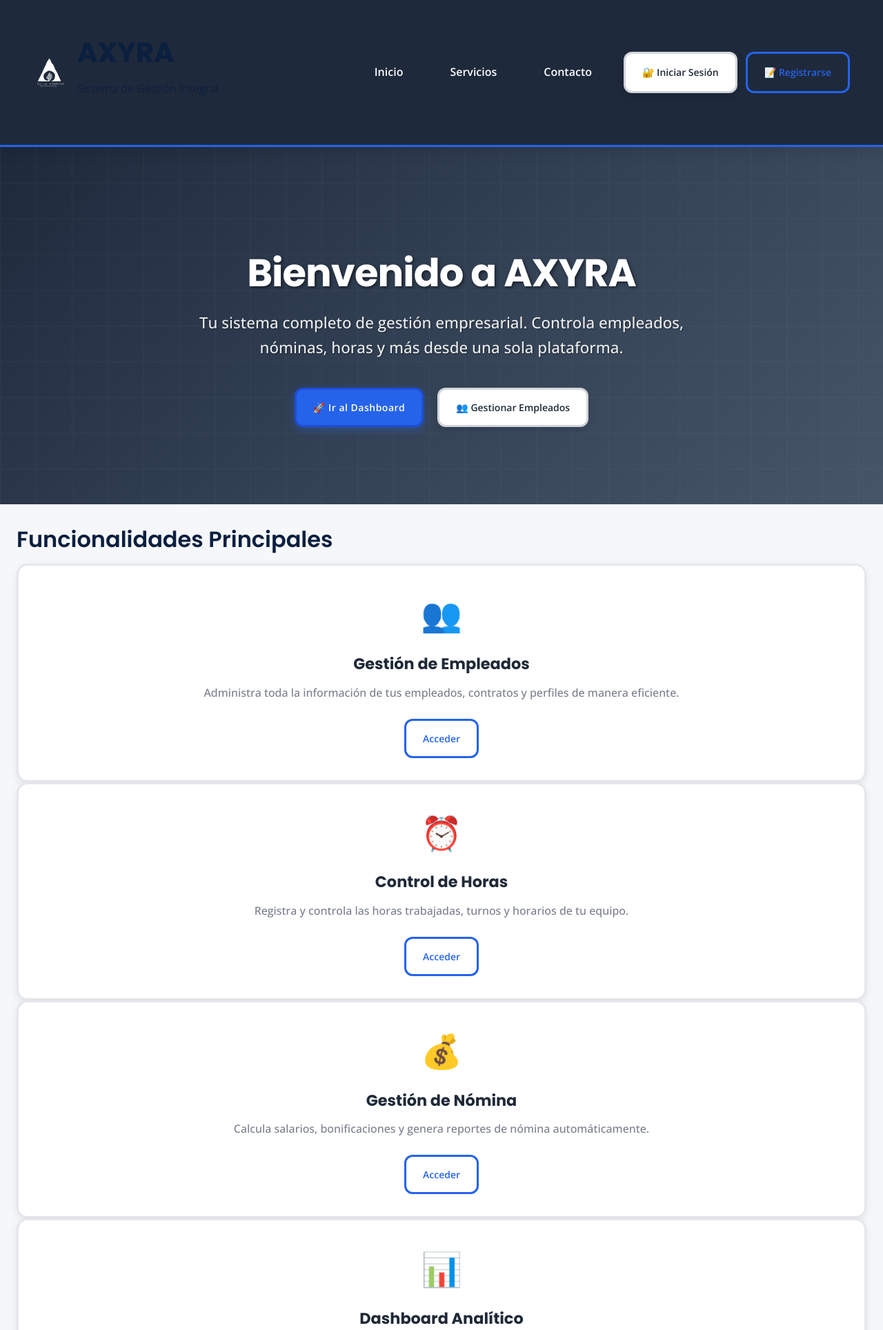
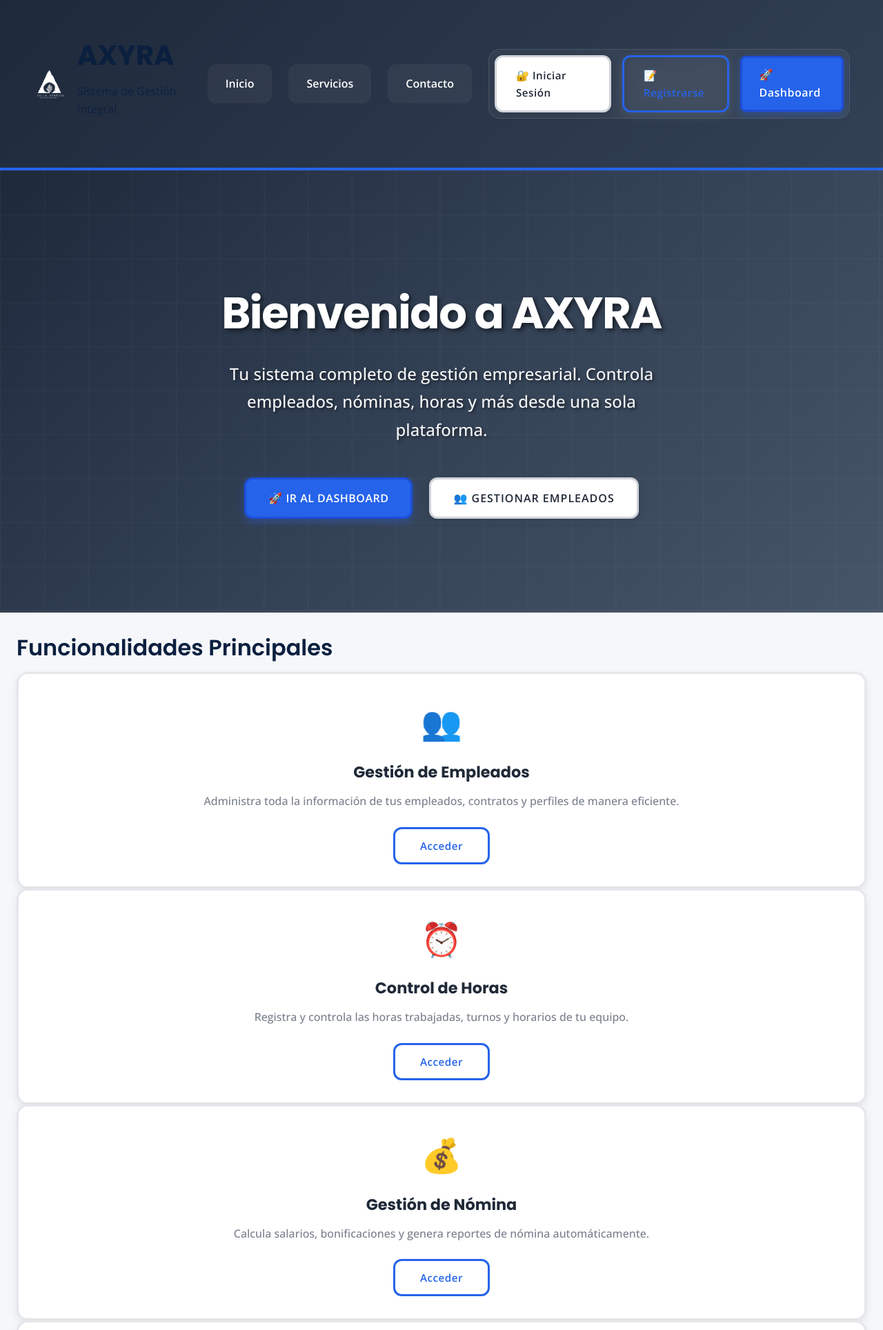
Before and after one commit to axyra-app/axyra-sistema-gestion, a FastAPI app: page / in a window 1280 px wide. Shown: the top 1928 px of the page at 69% size. Run offline with FastAPI, Linux system fonts and the light colour scheme; data that the repository does not hold is empty.

Commit message:
Diseño profesional mejorado: header elegante, botones premium, hero section refinado y Auth Guard optimizado

```diff
--- a/frontend/index.html
+++ b/frontend/index.html
@@ -26,6 +26,7 @@
             <div class="axyra-header-actions">
               <a href="login.html" class="axyra-btn axyra-btn-secondary" id="headerLoginBtn">🔐 Iniciar Sesión</a>
               <a href="register.html" class="axyra-btn axyra-btn-outline" id="headerRegisterBtn">📝 Registrarse</a>
+              <a href="dashboard.html" class="axyra-btn axyra-btn-primary">🚀 Dashboard</a>
             </div>
           </nav>
         </div>
--- a/frontend/static/auth-guard.js
+++ b/frontend/static/auth-guard.js
@@ -152,10 +152,10 @@
         window.location.pathname !== '/' &&
         !window.location.pathname.includes('index.html')) {
       console.log('🛡️ Verificando acceso a módulo protegido...');
-      // Delay para evitar conflictos con Firebase
+      // Delay más largo para evitar conflictos con Firebase
       setTimeout(() => {
         axyraAuthGuard.checkModuleAccess();
-      }, 1000);
+      }, 3000);
     }
   });
 
--- a/frontend/static/axyra-styles.css
+++ b/frontend/static/axyra-styles.css
@@ -133,13 +133,14 @@
    HEADER Y NAVEGACIÓN AXYRA
    ======================================== */
 .axyra-header {
-  background: #1e293b;
-  padding: 20px 0;
-  box-shadow: 0 4px 20px rgba(0, 0, 0, 0.15);
+  background: linear-gradient(135deg, #1e293b 0%, #334155 100%);
+  padding: 24px 0;
+  box-shadow: 0 8px 32px rgba(0, 0, 0, 0.25);
   position: sticky;
   top: 0;
-  z-index: 1000;
-  border-bottom: 3px solid #2563eb;
+  z-index: var(--z-fixed);
+  border-bottom: 4px solid #2563eb;
+  backdrop-filter: blur(10px);
 }
 
 .axyra-header-content {
@@ -221,18 +222,25 @@
 .axyra-header-actions {
   display: flex;
   align-items: center;
-  gap: 12px;
+  gap: 16px;
+  padding: 8px;
+  background: rgba(255, 255, 255, 0.05);
+  border-radius: var(--border-radius-lg);
+  backdrop-filter: blur(10px);
+  border: 1px solid rgba(255, 255, 255, 0.1);
 }
 
 .axyra-nav-link {
   color: #ffffff;
   text-decoration: none;
   font-weight: 600;
-  padding: 12px 20px;
-  border-radius: 8px;
-  transition: all 0.3s ease;
+  padding: 14px 24px;
+  border-radius: var(--border-radius-md);
+  transition: all var(--transition-normal);
   position: relative;
   border: 2px solid transparent;
+  background: rgba(255, 255, 255, 0.05);
+  backdrop-filter: blur(10px);
 }
 
 .axyra-nav-link:hover {
@@ -357,18 +365,22 @@
 .axyra-btn {
   display: inline-flex;
   align-items: center;
-  gap: var(--spacing-sm);
-  padding: var(--spacing-md) var(--spacing-lg);
+  gap: 10px;
+  padding: 14px 28px;
   border: none;
   border-radius: var(--border-radius-md);
   font-family: var(--font-text);
-  font-weight: 500;
-  font-size: 0.875rem;
+  font-weight: 600;
+  font-size: 0.95rem;
   text-decoration: none;
   cursor: pointer;
-  transition: var(--transition-normal);
+  transition: all var(--transition-normal);
   position: relative;
   overflow: hidden;
+  min-width: 140px;
+  justify-content: center;
+  box-shadow: var(--shadow-sm);
+  letter-spacing: 0.5px;
 }
 
 .axyra-btn::before {
@@ -387,11 +399,12 @@
 }
 
 .axyra-btn-primary {
-  background: linear-gradient(135deg, var(--axyra-light-blue) 0%, var(--axyra-blue-600) 100%);
-  color: var(--axyra-white);
-  box-shadow: var(--shadow-md);
+  background: linear-gradient(135deg, #2563eb 0%, #1d4ed8 100%);
+  color: var(--axyra-white);
+  box-shadow: 0 4px 15px rgba(37, 99, 235, 0.4);
   font-weight: 600;
   text-shadow: 0 1px 2px rgba(0, 0, 0, 0.3);
+  border: 2px solid #2563eb;
 }
 
 .axyra-btn-primary:hover {
@@ -400,19 +413,38 @@
 }
 
 .axyra-btn-secondary {
-  background: var(--axyra-white);
+  background: rgba(255, 255, 255, 0.95);
   color: var(--axyra-dark-blue);
-  border: 2px solid var(--axyra-light-blue);
+  border: 2px solid rgba(255, 255, 255, 0.8);
   font-weight: 600;
   text-shadow: none;
-  box-shadow: var(--shadow-sm);
+  box-shadow: 0 4px 15px rgba(255, 255, 255, 0.2);
+  backdrop-filter: blur(10px);
 }
 
 .axyra-btn-secondary:hover {
-  background: var(--axyra-light-blue);
-  color: var(--axyra-white);
-  transform: translateY(-2px);
-  box-shadow: var(--shadow-md);
+  background: rgba(255, 255, 255, 1);
+  color: var(--axyra-dark-blue);
+  transform: translateY(-3px);
+  box-shadow: 0 8px 25px rgba(255, 255, 255, 0.3);
+}
+
+.axyra-btn-outline {
+  background: transparent;
+  color: var(--axyra-white);
+  border: 2px solid rgba(255, 255, 255, 0.8);
+  font-weight: 600;
+  text-shadow: none;
+  box-shadow: 0 4px 15px rgba(255, 255, 255, 0.1);
+  backdrop-filter: blur(10px);
+}
+
+.axyra-btn-outline:hover {
+  background: rgba(255, 255, 255, 0.1);
+  color: var(--axyra-white);
+  border-color: rgba(255, 255, 255, 1);
+  transform: translateY(-3px);
+  box-shadow: 0 8px 25px rgba(255, 255, 255, 0.2);
 }
 
 .axyra-btn-secondary:hover {
@@ -1809,10 +1841,11 @@
    ======================================== */
 .axyra-hero {
   background: linear-gradient(135deg, #1e293b 0%, #334155 50%, #475569 100%);
-  padding: 120px 0 80px;
+  padding: 140px 0 100px;
   color: #ffffff;
   position: relative;
   overflow: hidden;
+  border-bottom: 4px solid rgba(255, 255, 255, 0.1);
 }
 
 .axyra-hero::before {
@@ -1835,13 +1868,14 @@
 }
 
 .axyra-hero-title {
-  font-size: 3.5rem;
+  font-size: 4rem;
   font-weight: 800;
-  margin-bottom: 24px;
+  margin-bottom: 32px;
   line-height: 1.1;
   color: #ffffff;
-  text-shadow: 2px 2px 4px rgba(0, 0, 0, 0.5);
-  letter-spacing: -1px;
+  text-shadow: 3px 3px 6px rgba(0, 0, 0, 0.6);
+  letter-spacing: -1.5px;
+  margin-top: 0;
 }
 
 .axyra-hero-highlight {
@@ -1850,19 +1884,33 @@
 }
 
 .axyra-hero-subtitle {
-  font-size: 1.4rem;
-  margin-bottom: 40px;
+  font-size: 1.5rem;
+  margin-bottom: 48px;
   color: #ffffff !important;
   font-weight: 500;
-  line-height: 1.6;
-  text-shadow: 1px 1px 2px rgba(0, 0, 0, 0.5);
+  line-height: 1.7;
+  text-shadow: 2px 2px 4px rgba(0, 0, 0, 0.6);
+  max-width: 700px;
+  margin-left: auto;
+  margin-right: auto;
+  opacity: 0.95;
 }
 
 .axyra-hero-actions {
   display: flex;
-  gap: 20px;
+  gap: 24px;
   justify-content: center;
   flex-wrap: wrap;
+  margin-top: 20px;
+}
+
+.axyra-hero-actions .axyra-btn {
+  min-width: 180px;
+  padding: 16px 32px;
+  font-size: 1rem;
+  font-weight: 600;
+  text-transform: uppercase;
+  letter-spacing: 1px;
 }
 
 /* ========================================
```
